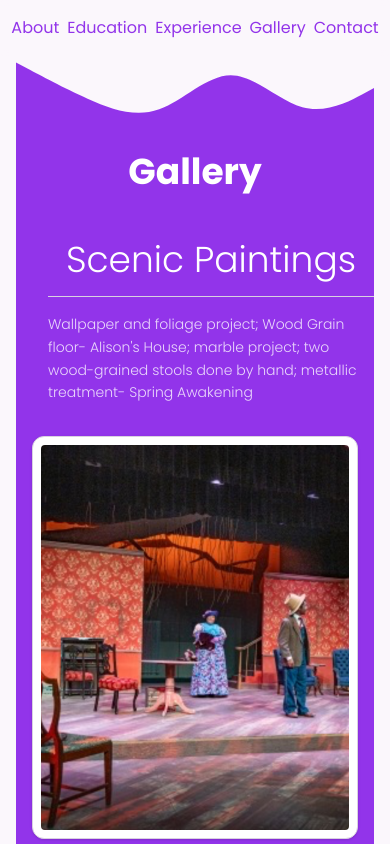
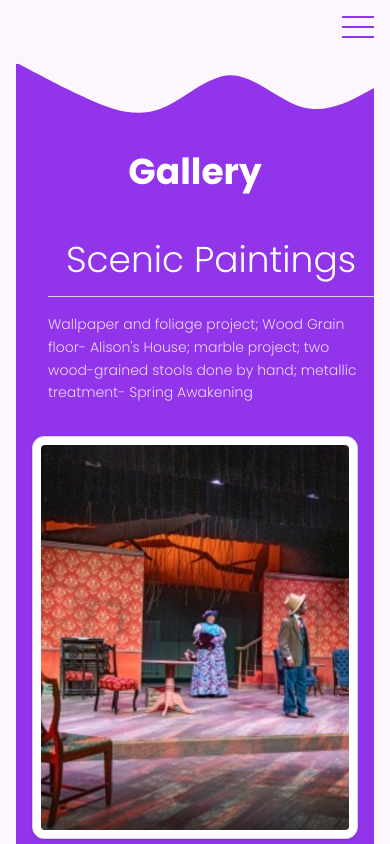
Before and after one commit to shyjuezy/Ellie, a Next.js app: page /gallery in a window 390 px wide. Shown: the top 844 px of the page. Built offline with nearby package versions, Linux system fonts and the light colour scheme.

Commit message:
Refactor navigation component in layout
- Replace inline navigation links with a dedicated Navigation component
- Streamline layout code for improved readability and maintainability

```diff
--- a/src/app/layout.tsx
+++ b/src/app/layout.tsx
@@ -1,7 +1,7 @@
 import "./globals.css";
 import type { Metadata } from "next";
 import { Poppins } from "next/font/google";
-import Link from "next/link";
+import Navigation from "@/components/Navigation";
 import type React from "react";
 
 const poppins = Poppins({
@@ -24,50 +24,7 @@ export default function RootLayout({
     <html lang="en" className="scroll-smooth">
       <body className={`${poppins.className} min-h-screen`}>
         <header className="fixed w-full bg-background/90 backdrop-blur-xs z-50 transition-all duration-300 ease-in-out">
-          <nav className="container mx-auto px-4 py-4">
-            <ul className="flex justify-center space-x-2 sm:space-x-4 md:space-x-8">
-              <li>
-                <Link
-                  href="/#about"
-                  className="text-primary hover:text-primary/80 transition-colors"
-                >
-                  About
-                </Link>
-              </li>
-              <li>
-                <Link
-                  href="/#education"
-                  className="text-primary hover:text-primary/80 transition-colors"
-                >
-                  Education
-                </Link>
-              </li>
-              <li>
-                <Link
-                  href="/#experience"
-                  className="text-primary hover:text-primary/80 transition-colors"
-                >
-                  Experience
-                </Link>
-              </li>
-              <li>
-                <Link
-                  href="/gallery"
-                  className="text-primary hover:text-primary/80 transition-colors"
-                >
-                  Gallery
-                </Link>
-              </li>
-              <li>
-                <Link
-                  href="/#contact"
-                  className="text-primary hover:text-primary/80 transition-colors"
-                >
-                  Contact
-                </Link>
-              </li>
-            </ul>
-          </nav>
+          <Navigation />
         </header>
         <main>{children}</main>
         <footer className="bg-primary text-primary-foreground py-8 mt-16">
--- /dev/null
+++ b/src/components/Navigation.tsx
@@ -0,0 +1,98 @@
+"use client";
+
+import { useState } from "react";
+import Link from "next/link";
+
+export default function Navigation() {
+  const [isMenuOpen, setIsMenuOpen] = useState(false);
+
+  return (
+    <nav className="container mx-auto px-4 py-8">
+      {/* Burger Menu Button */}
+      <button
+        className="md:hidden absolute right-4 top-4 z-50"
+        onClick={() => setIsMenuOpen(!isMenuOpen)}
+        aria-label="Toggle menu"
+      >
+        <div className="space-y-2">
+          <span
+            className={`block w-8 h-0.5 bg-primary transition-transform duration-300 ${
+              isMenuOpen ? "rotate-45 translate-y-2.5" : ""
+            }`}
+          ></span>
+          <span
+            className={`block w-8 h-0.5 bg-primary transition-opacity duration-300 ${
+              isMenuOpen ? "opacity-0" : ""
+            }`}
+          ></span>
+          <span
+            className={`block w-8 h-0.5 bg-primary transition-transform duration-300 ${
+              isMenuOpen ? "-rotate-45 -translate-y-2.5" : ""
+            }`}
+          ></span>
+        </div>
+      </button>
+
+      {/* Navigation Menu */}
+      <ul
+        className={`
+          md:flex md:justify-center md:space-x-8
+          ${isMenuOpen ? "flex" : "hidden"}
+          flex-col md:flex-row
+          absolute md:relative
+          left-0 right-0 top-16 md:top-0
+          bg-background/90 md:bg-transparent
+          py-4 md:py-0
+          space-y-4 md:space-y-0
+          text-center
+        `}
+      >
+        <li>
+          <Link
+            href="/#about"
+            className="text-primary hover:text-primary/80 transition-colors block py-2 md:py-0"
+            onClick={() => setIsMenuOpen(false)}
+          >
+            About
+          </Link>
+        </li>
+        <li>
+          <Link
+            href="/#education"
+            className="text-primary hover:text-primary/80 transition-colors block py-2 md:py-0"
+            onClick={() => setIsMenuOpen(false)}
+          >
+            Education
+          </Link>
+        </li>
+        <li>
+          <Link
+            href="/#experience"
+            className="text-primary hover:text-primary/80 transition-colors block py-2 md:py-0"
+            onClick={() => setIsMenuOpen(false)}
+          >
+            Experience
+          </Link>
+        </li>
+        <li>
+          <Link
+            href="/gallery"
+            className="text-primary hover:text-primary/80 transition-colors block py-2 md:py-0"
+            onClick={() => setIsMenuOpen(false)}
+          >
+            Gallery
+          </Link>
+        </li>
+        <li>
+          <Link
+            href="/#contact"
+            className="text-primary hover:text-primary/80 transition-colors block py-2 md:py-0"
+            onClick={() => setIsMenuOpen(false)}
+          >
+            Contact
+          </Link>
+        </li>
+      </ul>
+    </nav>
+  );
+}
```
